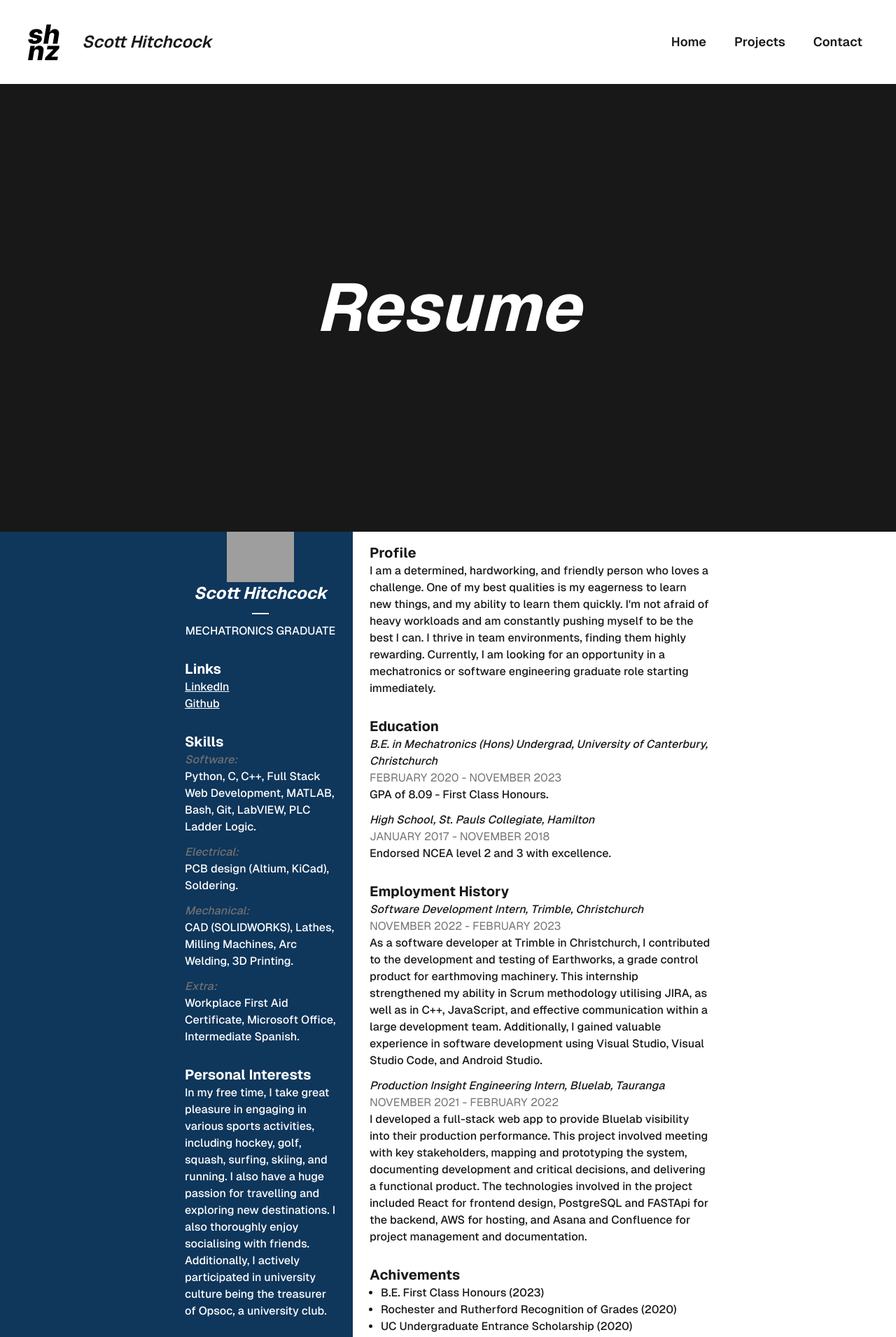
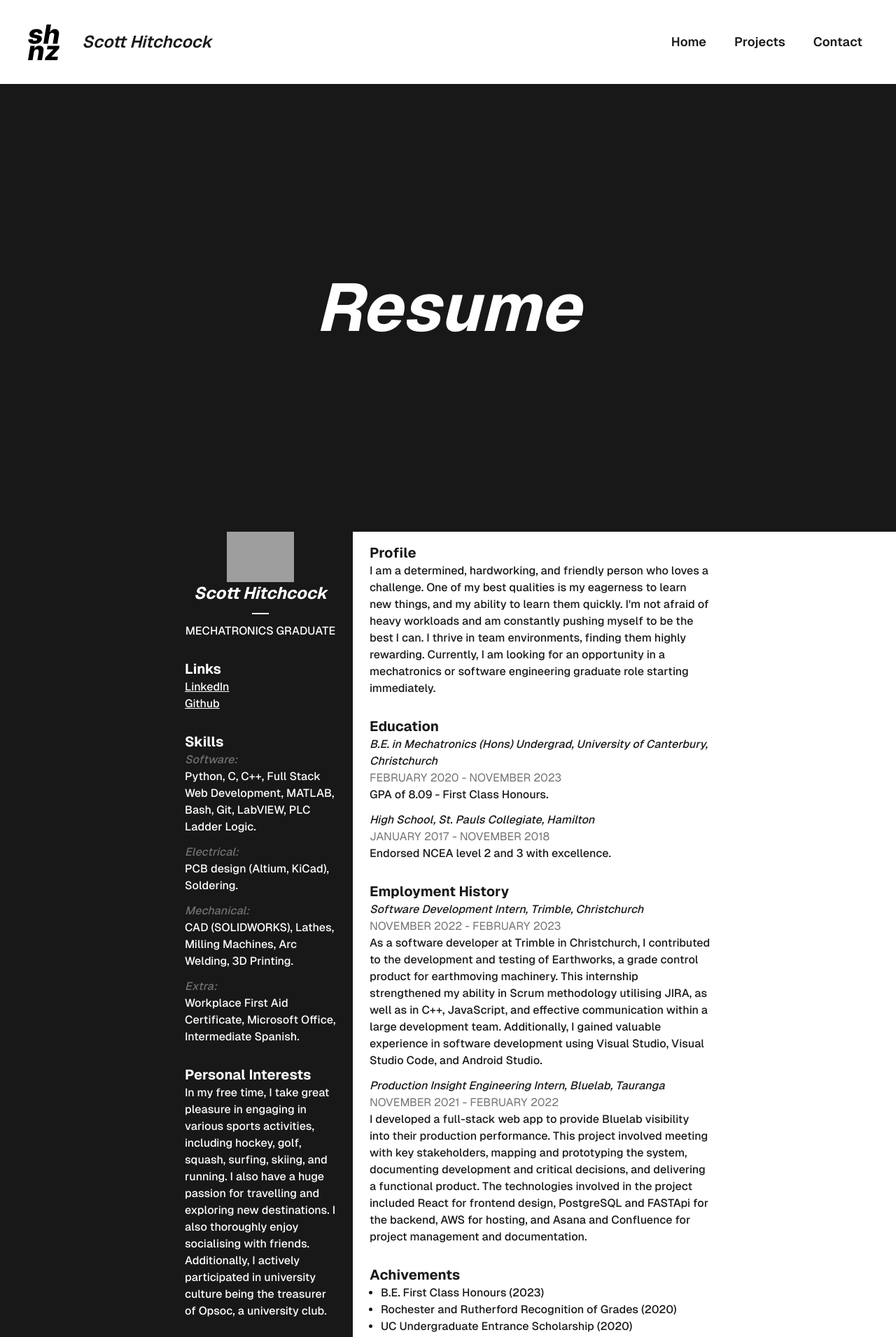
Before and after one commit to scotthitch/s-hitchcock-website, a Nuxt app: page /resume in a window 1280 px wide. Shown: the top 1911 px of the page at 70% size. Built offline with nearby package versions, Linux system fonts and the light colour scheme; grey boxes are pictures that could not be loaded.

Commit message:
feat: remove old col-primary. replacec with dark

```diff
--- a/pages/resume.vue
+++ b/pages/resume.vue
@@ -12,10 +12,10 @@ import TextContent from '~/components/resume/TextContent.vue';
     <div class="overflow-scroll">
         <PageIntro pageName="Resume" />
         <div class="flex flex-row justify-center">
-            <div class="grow bg-col-primary"></div>
+            <div class="grow bg-col-dark"></div>
             <div class="flex max-w-[800px] basis-[100%] flex-row sm:basis-[90%] md:basis-[85%]">
                 <div
-                    class="flex basis-[33%] flex-col gap-5 bg-col-primary px-3 pb-4 text-col-light sm:gap-7 sm:px-6"
+                    class="flex basis-[33%] flex-col gap-5 bg-col-dark px-3 pb-4 text-col-light sm:gap-7 sm:px-6"
                 >
                     <div class="flex flex-col justify-center text-center">
                         <img src="/profile_photo.png" class="sm:w-30 mx-auto w-14 xs:w-24" />
--- a/tailwind.config.js
+++ b/tailwind.config.js
@@ -14,10 +14,6 @@ export default {
     theme: {
         extend: {
             colors: {
-                // 'cv-blue': '#0F365B',
-                // 'col-primary': '#181818',
-                // 'col-secondary': "#F0F0F0",
-                // 'col-tertiary': "#D9D9D9",
                 'col-dark': '#181818',
                 'col-light': '#FFFFFF',
                 'col-mid': '#717171',
@@ -30,4 +26,4 @@ export default {
         }
     },
     plugins: []
-}
+};
```
